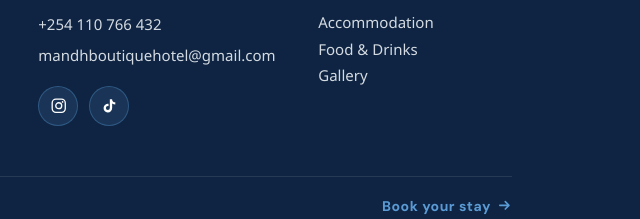
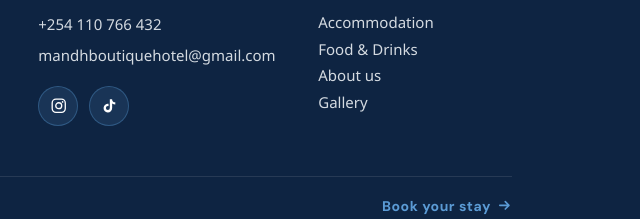
Before and after one commit to MohammadNyundo/MandH, a plain HTML site: page about-us.html in a window 1280 px wide. Shown: the part 1902-2121 px from the top of the page, 640-1280 px from the left. Drawn offline with Linux system fonts and the light colour scheme; a web font is replaced by a local one.

Commit message:
Footer: add About us link to the Explore list on every page
Co-Authored-By: Claude Opus 5.5 <noreply@anthropic.com>

```diff
--- a/about-us.html
+++ b/about-us.html
@@ -111,6 +111,7 @@
       <ul class="footer-nav">
         <li><a href="accommodation.html">Accommodation</a></li>
         <li><a href="food-drinks.html">Food &amp; Drinks</a></li>
+        <li><a href="about-us.html">About us</a></li>
         <li><a href="gallery.html">Gallery</a></li>
       </ul>
     </nav>
```
Also changed, not shown: accommodation.html (+1 -0 lines), book-now.html (+1 -0 lines), conference.html (+1 -0 lines), food-drinks.html (+1 -0 lines), gallery.html (+1 -0 lines), index.html (+1 -0 lines), menus.html (+1 -0 lines), reviews.html (+1 -0 lines), services-activities.html (+1 -0 lines).
